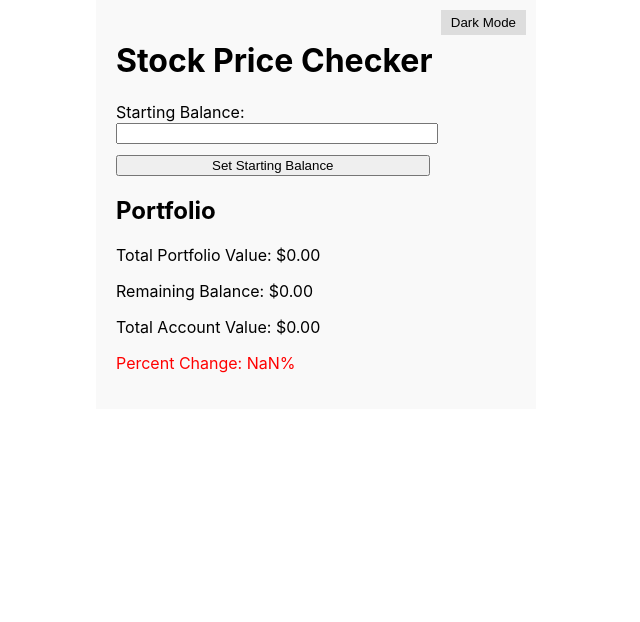
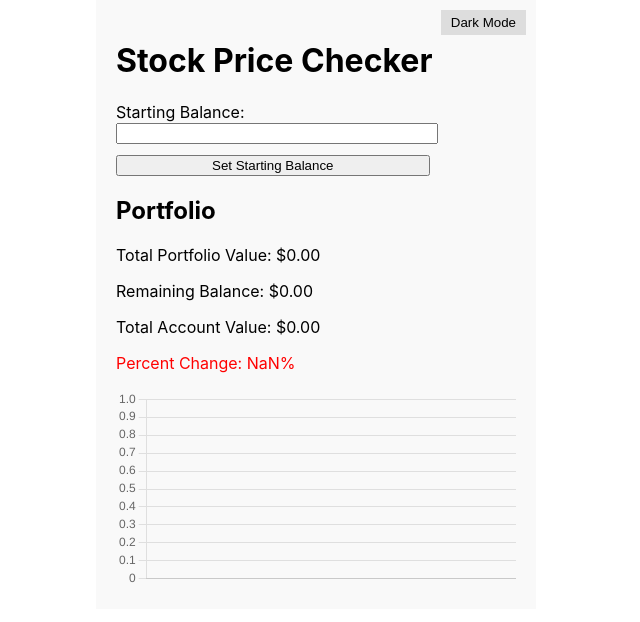
Before and after one commit to firasastwani/StockInvestmentCalculator, a React (Create React App) app in the folder stock-price-viewer/: page / in a window 1280 px wide. Shown: the top 622 px of the page, without its empty margins (324-964 px from the left). Built offline with nearby package versions, Linux system fonts and the light colour scheme.

Commit message:
initial chart addition

```diff
--- /dev/null
+++ b/package.json
@@ -0,0 +1,6 @@
+{
+  "dependencies": {
+    "chart.js": "^4.4.6",
+    "react-chartjs-2": "^5.2.0"
+  }
+}
--- a/stock-price-viewer/package.json
+++ b/stock-price-viewer/package.json
@@ -6,7 +6,9 @@
     "@testing-library/jest-dom": "^5.17.0",
     "@testing-library/react": "^13.4.0",
     "@testing-library/user-event": "^13.5.0",
+    "chart.js": "^4.4.6",
     "react": "^18.3.1",
+    "react-chartjs-2": "^5.2.0",
     "react-dom": "^18.3.1",
     "react-scripts": "5.0.1",
     "stock-price-viewer": "file:",
--- a/stock-price-viewer/src/StockPriceViewer.js
+++ b/stock-price-viewer/src/StockPriceViewer.js
@@ -1,5 +1,9 @@
 // src/StockPriceViewer.js
 import React, { useState, useEffect } from 'react';
+import { Line } from 'react-chartjs-2';
+import { Chart as ChartJS, LineElement, PointElement, LinearScale, Title, CategoryScale } from 'chart.js';
+
+ChartJS.register(LineElement, PointElement, LinearScale, Title, CategoryScale);
 
 function StockPriceViewer() {
   const [startingBalance, setStartingBalance] = useState('');
@@ -13,11 +17,37 @@ function StockPriceViewer() {
   const [darkMode, setDarkMode] = useState(false);
   const [totalPortfolioValue, setTotalPortfolioValue] = useState(0);
   const [isLoading, setIsLoading] = useState(false);
+  const [chartData, setChartData] = useState({
+    labels: [],
+    datasets: [
+      {
+        label: 'Portfolio Value Over Time',
+        data: [],
+        fill: false,
+        backgroundColor: 'rgba(75,192,192,0.4)',
+        borderColor: 'rgba(75,192,192,1)',
+      },
+    ],
+  });
 
   useEffect(() => {
     document.body.style.backgroundColor = darkMode ? '#333' : '#fff';
     document.body.style.color = darkMode ? '#fff' : '#000';
   }, [darkMode]);
+
+  const updateChartData = (newTotalValue) => {
+    const profitLoss = newTotalValue + currentBalance - parseFloat(startingBalance);
+    setChartData((prevData) => ({
+      ...prevData,
+      labels: [...prevData.labels, new Date().toLocaleString()],
+      datasets: [
+        {
+          ...prevData.datasets[0],
+          data: [...prevData.datasets[0].data, profitLoss],
+        },
+      ],
+    }));
+  };
 
   const handleNextStep = async (event) => {
     event.preventDefault();
@@ -39,14 +69,19 @@ function StockPriceViewer() {
           purchasePrice: data.initialInvestment / parseFloat(shares),
         };
 
+        const investmentCost = data.initialInvestment;
+        setCurrentBalance((prevBalance) => prevBalance - investmentCost);
+
         setPortfolio([...portfolio, newInvestment]);
-        setCurrentBalance(data.newBalance);
         setTicker('');
         setShares('');
         setStartDate('');
         setError(null);
 
-        setTotalPortfolioValue(prevValue => prevValue + data.initialInvestment);
+        const newTotalValue = await calculatePortfolioValue();
+        updateChartData(newTotalValue);
+
+        setTotalPortfolioValue(newTotalValue);
 
       } catch (error) {
         console.error('Error fetching stock price:', error);
@@ -171,6 +206,7 @@ function StockPriceViewer() {
           Percent Change: {(((parseFloat(totalPortfolioValue) + parseFloat(currentBalance) - parseFloat(startingBalance)) / parseFloat(startingBalance)) * 100).toFixed(2)}%
         </p>
       </div>
+      <Line data={chartData} />
     </div>
   );
 }
```
Also changed, not shown: 2 other files (tests, documents, lock files or other folders).
